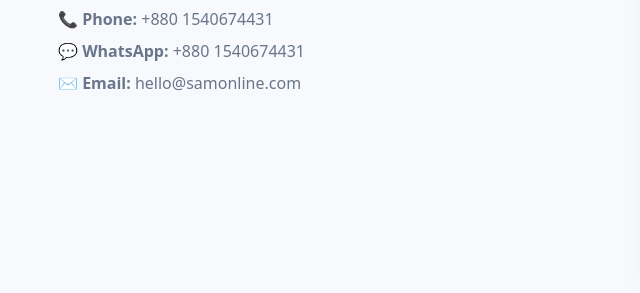
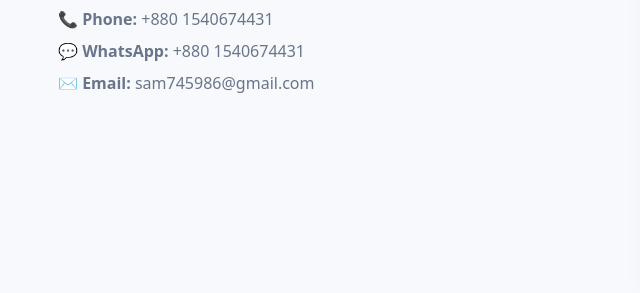
Before and after one commit to sam745986-hub/sam-online, a plain HTML site: page index.html in a window 1280 px wide. Shown: the part 2023-2316 px from the top of the page, 22-662 px from the left. Drawn offline with Linux system fonts and the light colour scheme.

Commit message:
Update index.html

```diff
--- a/index.html
+++ b/index.html
@@ -90,7 +90,7 @@
           <div class="contact-info">
             <p>📞 <b>Phone:</b> +880 1540674431</p>
             <p>💬 <b>WhatsApp:</b> +880 1540674431</p>
-            <p>✉️ <b>Email:</b> hello@samonline.com</p>
+            <p>✉️ <b>Email:</b> sam745986@gmail.com</p>
           </div>
         </div>
         <form onsubmit="sendMessage(event)">
```
